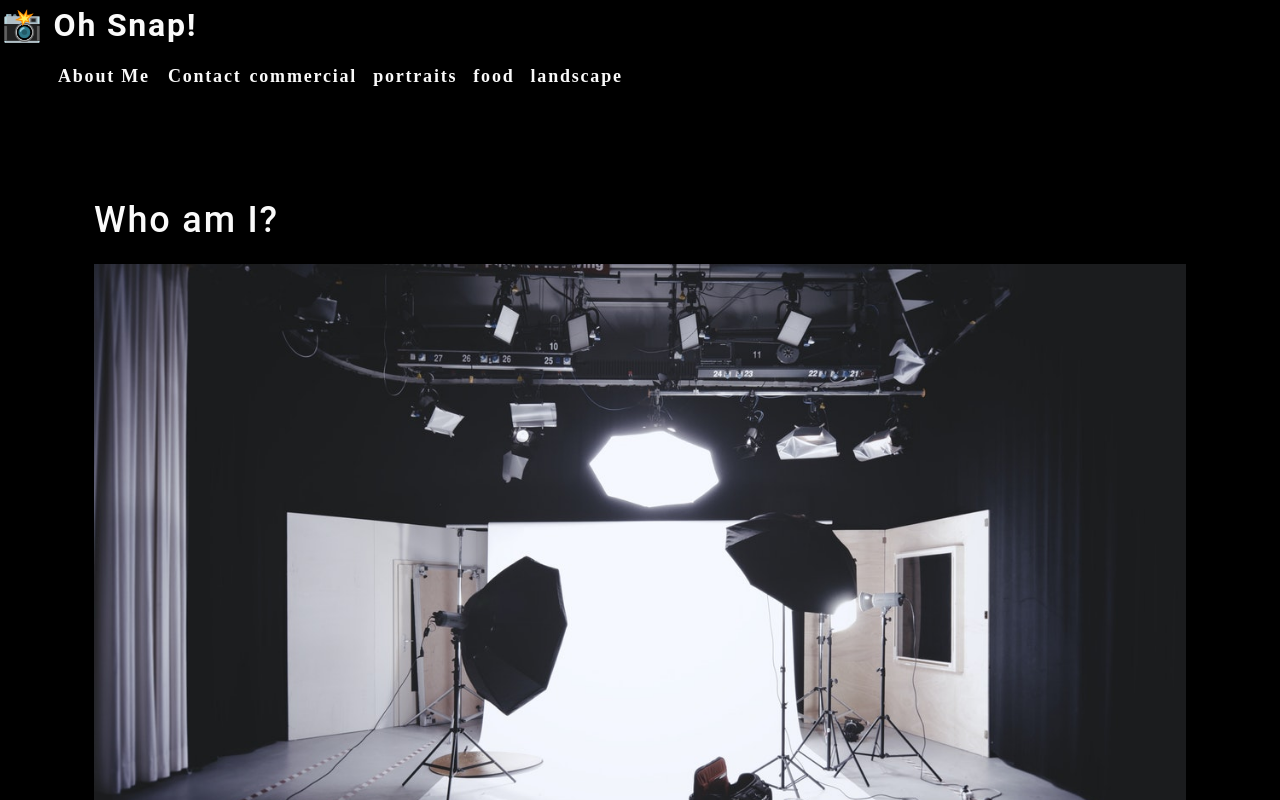
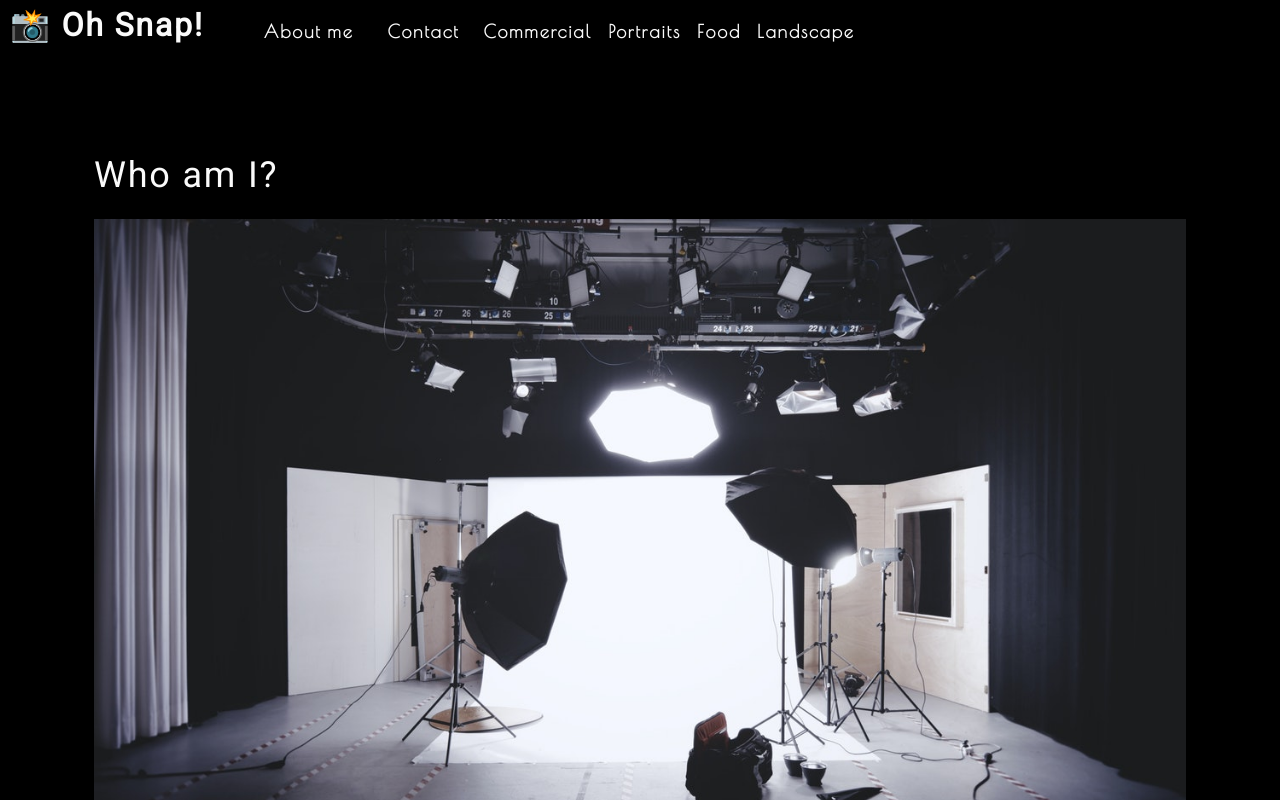
Before and after one commit to Charanvir/photo-port, a React (Create React App) app: page / in a window 1280 px wide. Shown: the top 800 px of the page. Built offline with nearby package versions, Linux system fonts and the light colour scheme.

Commit message:
stylign changed added to navigation

```diff
--- a/public/index.html
+++ b/public/index.html
@@ -1,20 +1,20 @@
 <!DOCTYPE html>
 <html lang="en">
+
 <head>
   <meta charset="utf-8" />
   <link rel="icon" href="%PUBLIC_URL%/favicon.ico" />
   <meta name="viewport" content="width=device-width, initial-scale=1" />
   <meta name="theme-color" content="#000000" />
-    <meta
-      name="description"
-      content="Web site created using create-react-app"
-    />
+  <meta name="description" content="Web site created using create-react-app" />
   <link rel="apple-touch-icon" href="%PUBLIC_URL%/logo192.png" />
   <!--
       manifest.json provides metadata used when your web app is installed on a
       user's mobile device or desktop. See https://developers.google.com/web/fundamentals/web-app-manifest/
     -->
   <link rel="manifest" href="%PUBLIC_URL%/manifest.json" />
+  <link href="https://fonts.googleapis.com/css2?family=Poiret+One&display=swap" rel="stylesheet">
+  <link href="https://fonts.googleapis.com/css?family=Roboto&display=swap" rel="stylesheet">
   <!--
       Notice the use of %PUBLIC_URL% in the tags above.
       It will be replaced with the URL of the `public` folder during the build.
@@ -26,6 +26,7 @@
     -->
   <title>React App</title>
 </head>
+
 <body>
   <noscript>You need to enable JavaScript to run this app.</noscript>
   <div id="root"></div>
@@ -40,4 +41,5 @@
       To create a production bundle, use `npm run build` or `yarn build`.
     -->
 </body>
+
 </html>
--- a/src/App.css
+++ /dev/null
@@ -1,38 +0,0 @@
-.App {
-  text-align: center;
-}
-
-.App-logo {
-  height: 40vmin;
-  pointer-events: none;
-}
-
-@media (prefers-reduced-motion: no-preference) {
-  .App-logo {
-    animation: App-logo-spin infinite 20s linear;
-  }
-}
-
-.App-header {
-  background-color: #282c34;
-  min-height: 100vh;
-  display: flex;
-  flex-direction: column;
-  align-items: center;
-  justify-content: center;
-  font-size: calc(10px + 2vmin);
-  color: white;
-}
-
-.App-link {
-  color: #61dafb;
-}
-
-@keyframes App-logo-spin {
-  from {
-    transform: rotate(0deg);
-  }
-  to {
-    transform: rotate(360deg);
-  }
-}
--- a/src/App.js
+++ b/src/App.js
@@ -1,18 +1,17 @@
 import React from 'react';
-// import logo from './logo.svg';
-import './App.css';
-import About from './components/About'
-import Nav from './components/Nav'
+import Nav from './components/Nav';
+import About from './components/About';
 
 function App() {
+
   return (
     <div>
-      <Nav></Nav>
+      <Nav />
       <main>
-        <About></About>
+          <About />
       </main>
     </div>
-  )
+  );
 }
 
 export default App;
--- a/src/components/About/index.js
+++ b/src/components/About/index.js
@@ -1,13 +1,19 @@
-import React from 'react';
-import coverImage from '../../assets/cover/cover-image.jpg'
+import React from 'react'
+import coverImage from "../../assets/cover/cover-image.jpg";
 
 function About() {
-    return (
-        <section className='my-5'>
-            <h1 id='about'>Who am I?</h1>
-            <img src={coverImage} className='my-2' style={{ width: "100%" }} alt='cover'></img>
-        </section>
-    );
+
+  return (
+    <section className="my-5" >
+      <h1 id="about">Who am I?</h1>
+      <img src={coverImage} className="my-2" style={{ width: "100%" }} alt="cover" />
+      <div className="my-2">
+        <p>
+          Lorem ipsum dolor sit amet, consectetur adipiscing elit. Donec bibendum turpis sed ex condimentum molestie. Mauris condimentum lectus ut ornare dignissim. Mauris faucibus urna mi, ac feugiat metus aliquam maximus. Proin aliquam justo nec diam vulputate vestibulum. Aenean sollicitudin nulla at nisi ornare, nec suscipit massa eleifend. Morbi tristique justo vel turpis sollicitudin, et tristique velit convallis. In hac habitasse platea dictumst. Phasellus mattis nunc sed orci consequat laoreet. Praesent id nisl nibh. Curabitur imperdiet ultricies mollis. In hac habitasse platea dictumst.
+      </p>
+      </div>
+    </section>
+  )
 }
 
-export default About;
+export default About
--- a/src/components/Nav/index.js
+++ b/src/components/Nav/index.js
@@ -1,45 +1,46 @@
-import React from 'react';
+import React from "react";
+import { capitalizeFirstLetter } from "../../utils/helpers";
 
 function Nav() {
   const categories = [
-        {
-            name: 'commercial',
-            description: 'Photos of grocery stores, food trucks, and other commercial projects'
-        },
+    { name: 'commercial', description: 'Photos of grocery stores, food trucks, and other commercial projects' },
     { name: 'portraits', description: 'Portraits of people in my life' },
     { name: 'food', description: 'Delicious delicacies' },
     { name: 'landscape', description: 'Fields, farmhouses, waterfalls, and the beauty of nature' }
   ];
-    function categorySelected(name) {
+
+  const handleClick = (name) => {
     console.log(`${name} clicked`)
   }
+
   return (
-        <header>
+    <header data-testid="header" className="flex-row px-1">
       <h2>
         <a href="/">
           <span role="img" aria-label="camera"> 📸</span> Oh Snap!
         </a>
       </h2>
       <nav>
-                <ul className='flex-row'>
-                    <li className='mx-2'>
-                        <a href='about'>
-                            About Me
+        <ul className="flex-row">
+          <li className="mx-2">
+            <a href="#about">
+              About me
             </a>
           </li>
-                    <li>
-                        <span>Contact</span>
-                    </li>
-                    {categories.map((category) => (
-                        <li
-                            className="mx-1"
-                            key={category.name}
-                        >
-                            <span onClick={() => categorySelected(category.name)} >
-                                {category.name}
+          <li className={"mx-2"}>
+            <span>
+              Contact
             </span>
           </li>
-                    ))}
+          {
+            categories.map((category) => (
+              <li className="mx-1" key={category.name} >
+                <span onClick={() => { handleClick(category.name); }}>
+                  {capitalizeFirstLetter(category.name)}
+                </span>
+              </li>
+            ))
+          }
         </ul>
       </nav>
     </header>
```
Also changed, not shown: package.json (+10 -6 lines), src/setupTests.js (deleted, +0 -5 lines), src/reportWebVitals.js (indentation only), 1 other file (tests, documents, lock files or other folders). Lines whose indentation alone changed are shown as unchanged.
